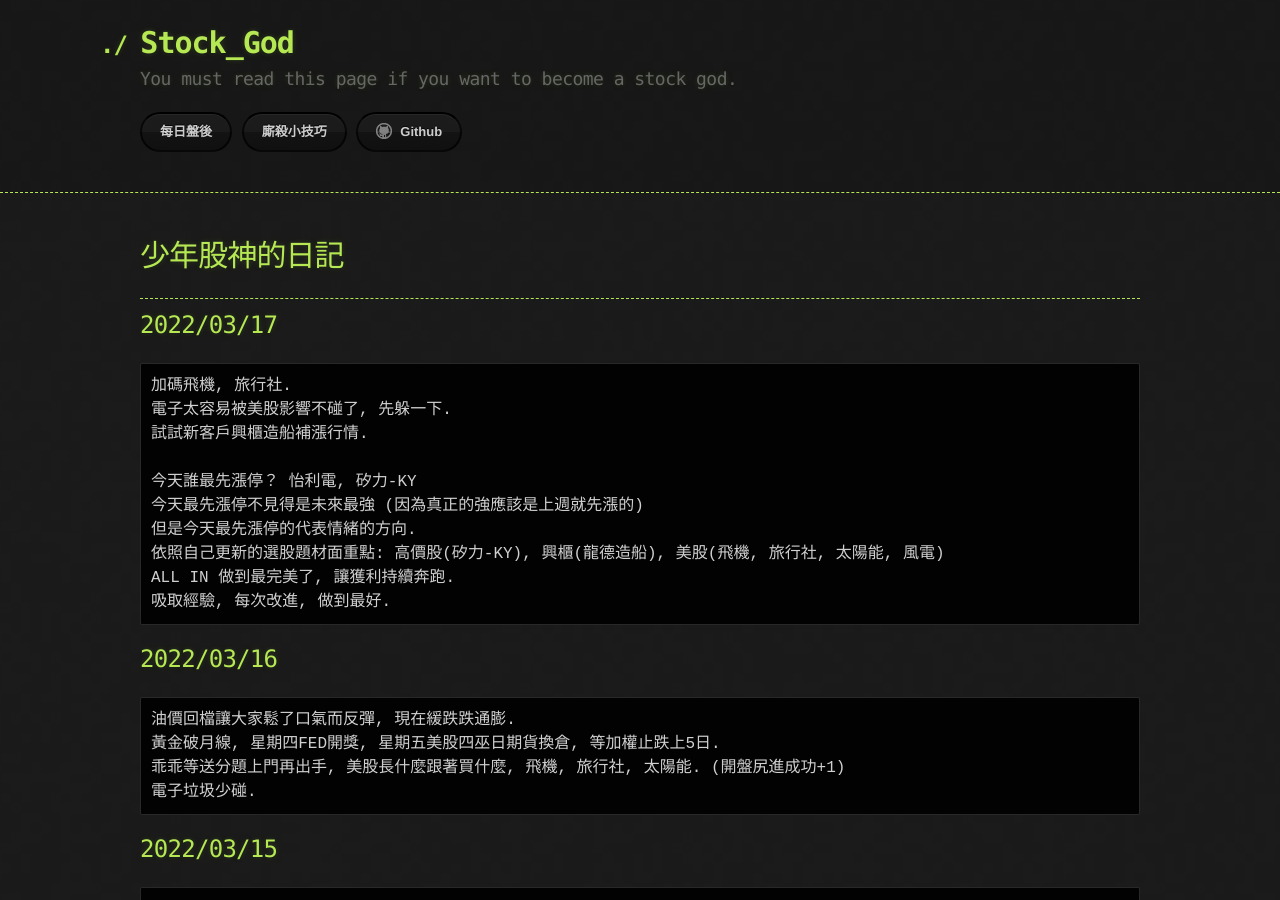
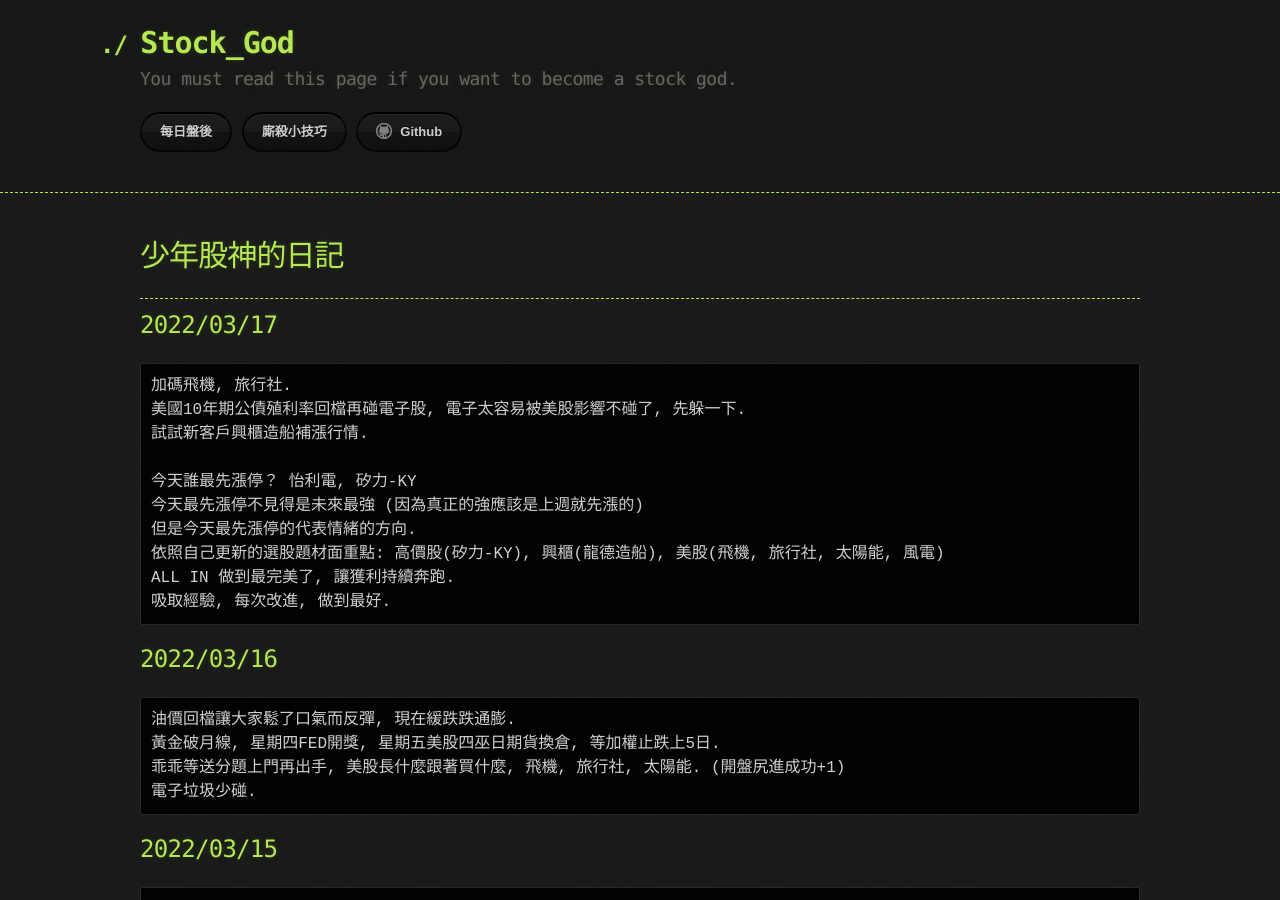
Before and after one commit to lepg5487/Stock_God, a Jekyll site: the page built from index.md, in a window 1280 px wide and 900 px high. Built offline with Jekyll 4.4.1, drawn with Linux system fonts in a browser that asks for light colours; our own code applies the rules of GitHub Pages for plain Markdown files.

Commit message:
Update index.md

````diff
--- a/index.md
+++ b/index.md
@@ -9,7 +9,7 @@ layout: testlayouts
 ## 2022/03/17
 ```
 加碼飛機, 旅行社.
-電子太容易被美股影響不碰了, 先躲一下.
+美國10年期公債殖利率回檔再碰電子股, 電子太容易被美股影響不碰了, 先躲一下.
 試試新客戶興櫃造船補漲行情.
 
 今天誰最先漲停？ 怡利電, 矽力-KY
````
